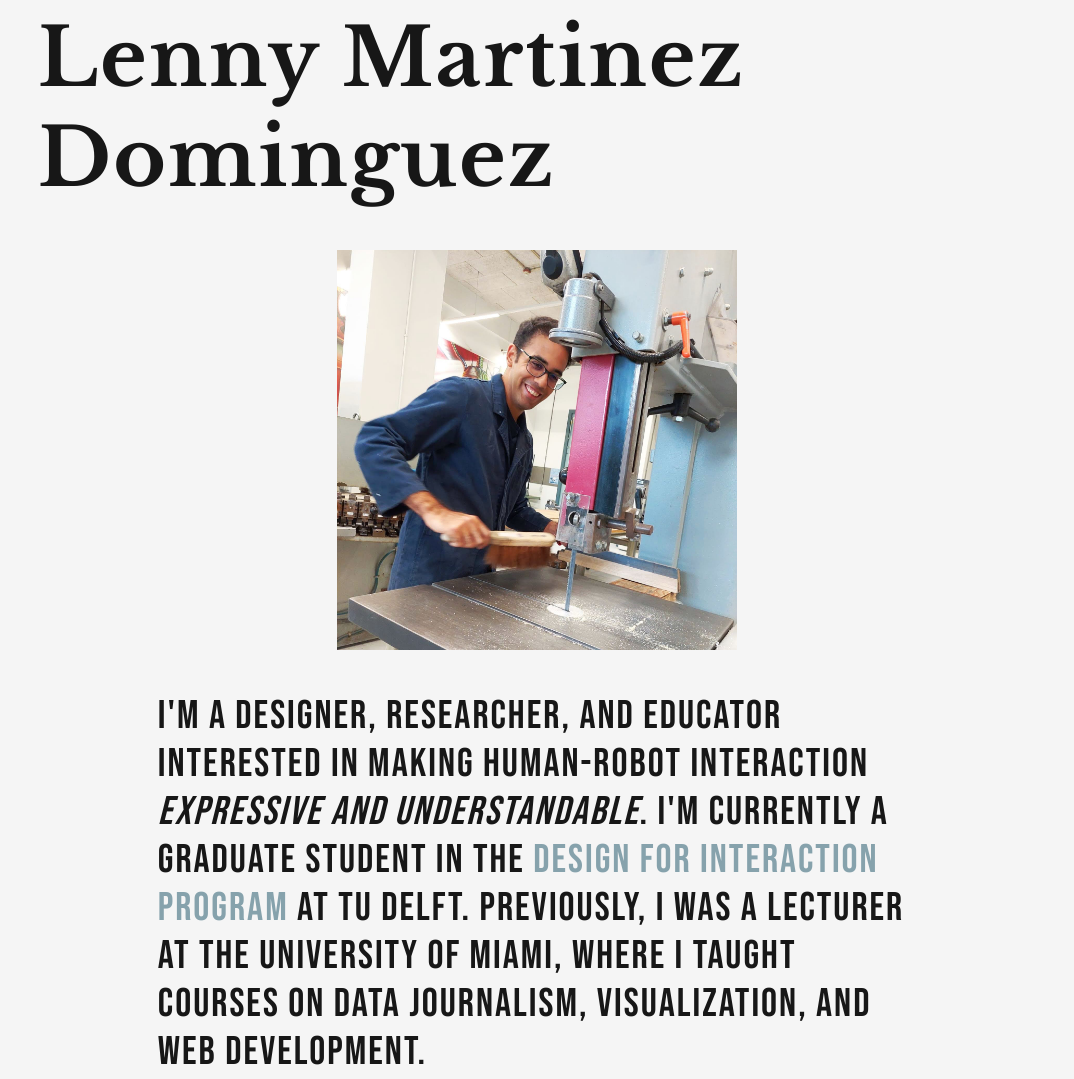
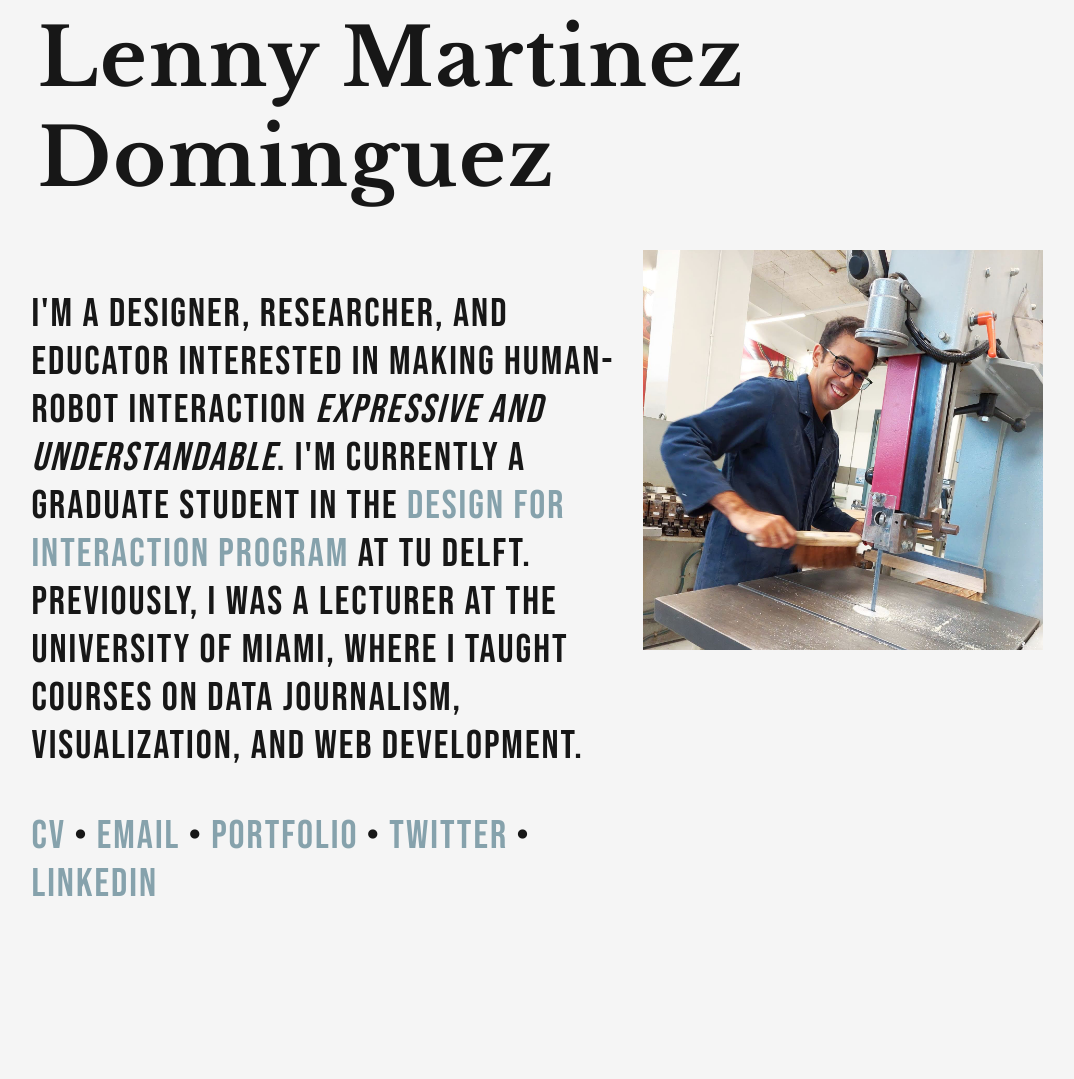
Before and after one commit to ctdesign00/ctdesign00.github.io, a plain HTML site: page index.html in a window 1280 px wide. Shown: the top 1079 px of the page, without its empty margins (103-1177 px from the left). After the commit the page ends 958 px from the top, so only its background shows below. Drawn offline with nearby package versions, Linux system fonts and the light colour scheme.

Commit message:
work on things

```diff
--- a/index.html
+++ b/index.html
@@ -16,22 +16,29 @@
   <body>
     <!-- EVERYTHING PEOPLE SEE GOES HERE -->
     <h1 class="party">Lenny Martinez Dominguez</h1>
+    <div class="container">
+      <div class="image">
         <img class="party" src="./lenny_picture.jpg" alt="Picture of Lenny by a bandsaw. Picture made by Lea." />
+      </div>
+      <div class="paragraphs">
         <p class="party">
           I'm a designer, researcher, and educator interested in making human-robot interaction
           <em>expressive and understandable</em>. I'm currently a graduate student in the
           <a href="https://www.tudelft.nl/onderwijs/opleidingen/masters/dfi/msc-design-for-interaction" target="_blank"
             >Design for Interaction program</a
           >
-      at TU Delft. Previously, I was a lecturer at the University of Miami, where I taught courses on data journalism,
-      visualization, and web development.
+          at TU Delft. Previously, I was a lecturer at the University of Miami, where I taught courses on data
+          journalism, visualization, and web development.
         </p>
         <p class="party">
-      <a href="./LennyMartinez_CV" target="_blank">cv</a> • <a href="mailto:l.martinez@student.tudelft.nl">email</a> •
+          <a href="./LennyMartinez_CV" target="_blank">cv</a> •
+          <a href="mailto:l.martinez@student.tudelft.nl">email</a> •
           <a href="./LennyMartinez_Portfolio.pdf" target="_blank">portfolio</a> •
           <a href="https://twitter.com/lennyisnoticing" target="_blank">twitter</a> •
           <a href="https://www.linkedin.com/in/lennymartinezd/" target="_blank">linkedin</a>
         </p>
+      </div>
+    </div>
   </body>
 </html>
 <!-- end of html. No more code after this -->
--- a/main.css
+++ b/main.css
@@ -16,8 +16,8 @@ h1 {
 }
 
 p {
-  width: 60%;
-  margin: 0 auto;
+  /* width: 60%;
+  margin: 0 auto; */
 }
 
 img {
@@ -53,3 +53,12 @@ a:active {
 .party {
   margin-bottom: 42px;
 }
+
+/* THIS GETS YOUR BOXES NEXT TO EACH OTHER */
+.container {
+  display: flex;
+  flex-direction: row-reverse;
+  justify-content: center;
+  margin: 0 auto;
+  width: 80%;
+}
--- /dev/null
+++ b/sterre.css
@@ -0,0 +1,82 @@
+@import url('https://use.typekit.net/yqm8vkp.css');
+
+body {
+  /* css goes here */
+  background-color: #f7f8f8;
+  /* background-image:url("Sterre_Witlox_Photo_July_2021.jpg"); */
+  font-family: muli, sans-serif;
+  font-weight: 400;
+  font-style: normal;
+  font-size: 12px;
+  letter-spacing: normal;
+  color: rgb(0, 0, 0);
+  /* color = font colour */
+}
+
+h1 {
+  font-family: 'utopia-std-headline';
+  font-size: 48px;
+  color: #b14825;
+  margin-left: 20%;
+  /* right:80px; */
+  /* left:80px; */
+  width: 70%;
+  /* border: 5px solid#b14825; */
+  padding: 0px;
+}
+h2 {
+  font-family: 'muli', sans-serif;
+  font-size: 16px;
+  color: #86a2ac;
+  margin-left: 20%;
+  margin-right: 20%;
+  /* right:80px; */
+  /* left:80px; */
+  /* border: 5px solid#b14825; */
+  padding-bottom: 10px;
+}
+p {
+  /* width: 70%;
+  margin-left: 20%;
+  margin-right: 20%; */
+}
+img {
+  /* margin-left: 20%; */
+  padding-bottom: 10px;
+  width: 500px;
+}
+/* basic styling links */
+a {
+  font-family: muli, sans-serif;
+  font-weight: 800;
+  font-style: normal;
+  font-size: 12px;
+  letter-spacing: normal;
+  color: #86a2ac;
+  text-decoration: none;
+}
+
+/* LoVe = Link, Visited. HAte = Hover, Active. */
+a:link,
+a:visited {
+}
+
+a:hover,
+a:active {
+  color: #b14825;
+}
+
+.party {
+  margin-bottom: 50px;
+}
+.TU_link {
+  font-family: 'muli', sans-serif;
+  font-size: 16px;
+  font-weight: 600;
+}
+
+.container {
+  display: flex;
+  flex-direction: row;
+  flex-wrap: wrap;
+}
--- /dev/null
+++ b/test/style.css
@@ -0,0 +1,5 @@
+.container {
+  display: flex;
+  flex-direction: row;
+  flex-wrap: wrap;
+}
```
Also changed, not shown: sterre.html (added, +71 -0 lines), test/index.html (added, +23 -0 lines). Lines whose indentation alone changed are shown as unchanged.
